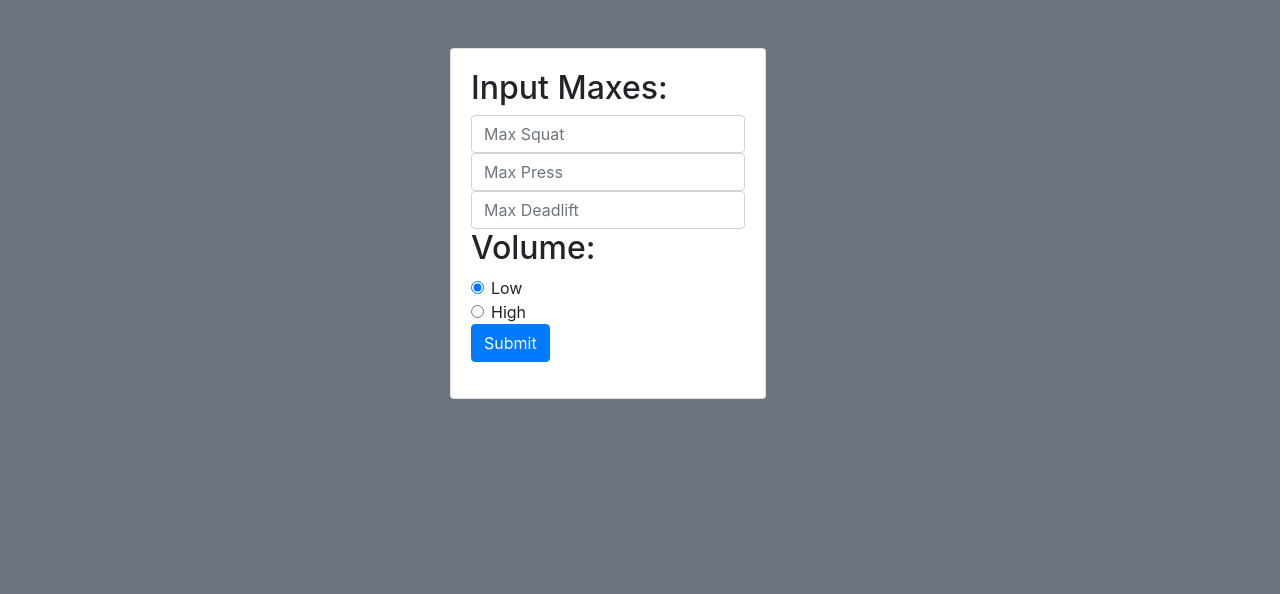
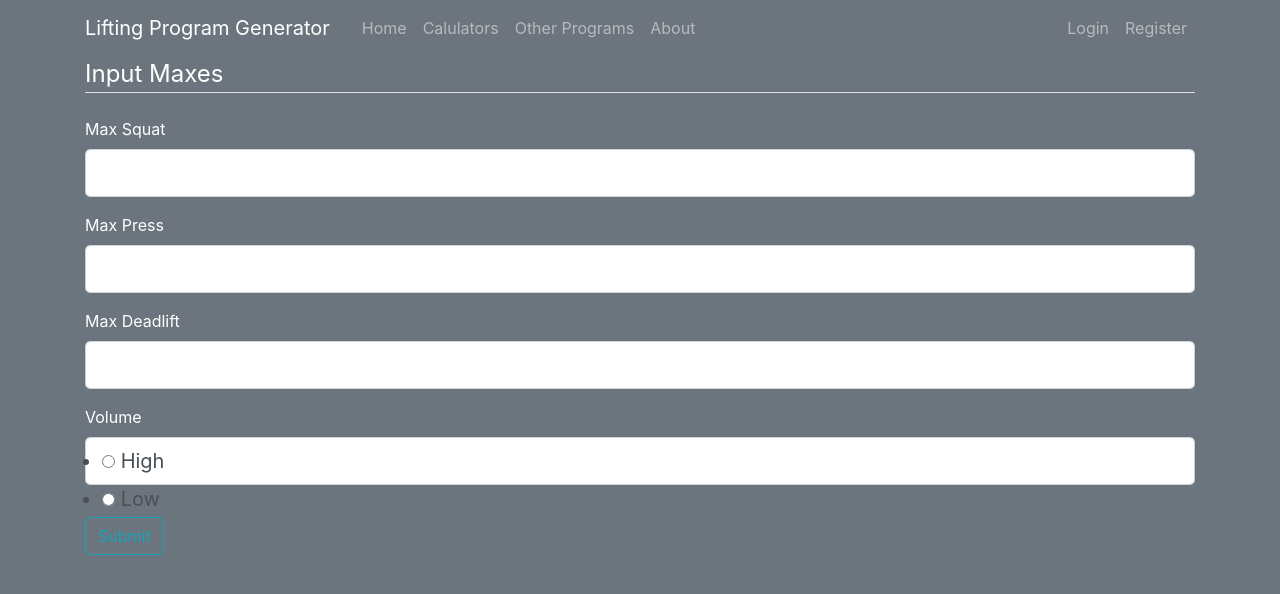
Before and after one commit to mcred89/python-power-site, a Flask app: page / in a window 1280 px wide. Shown: the top 594 px of the page. Run offline with Flask 2, Linux system fonts and the light colour scheme; parts of the project's set-up code (start-up, migrations or seed data) failed here and were passed over; some libraries are stand-ins or nearby versions.

Commit message:
Resetting to basic site

```diff
--- /dev/null
+++ b/forms.py
@@ -0,0 +1,36 @@
+from flask_wtf import FlaskForm
+from wtforms import StringField, PasswordField, SubmitField, BooleanField, IntegerField, RadioField
+from wtforms.validators import DataRequired, Length, Email, EqualTo
+
+
+class RegistrationForm(FlaskForm):
+    username = StringField('Username',
+                           validators=[DataRequired(), Length(min=2, max=20)])
+    email = StringField('Email',
+                        validators=[DataRequired(), Email()])
+    password = PasswordField('Password', validators=[DataRequired()])
+    confirm_password = PasswordField('Confirm Password',
+                                     validators=[DataRequired(), EqualTo('password')])
+    submit = SubmitField('Sign Up')
+
+
+class LoginForm(FlaskForm):
+    email = StringField('Email',
+                        validators=[DataRequired(), Email()])
+    password = PasswordField('Password',
+                             validators=[DataRequired()])
+    remember = BooleanField('Remember Me')
+    submit = SubmitField('Login')
+
+class MaxesForm(FlaskForm):
+    msq = IntegerField('Max Squat',
+                        validators=[DataRequired(), Length(min=2, max=4)])
+    mbe = IntegerField('Max Press',
+                        validators=[DataRequired(), Length(min=2, max=4)])
+    mdl = IntegerField('Max Deadlift',
+                        validators=[DataRequired(), Length(min=2, max=4)])
+    mainliftchoice = RadioField('Volume',
+                                choices=[('high', 'High'),('low', 'Low')],
+                                validators=[DataRequired()]
+                                )
+    submit = SubmitField('Submit')
--- a/index.py
+++ b/index.py
@@ -1,25 +1,77 @@
-from flask import Flask, render_template, request
+import os
+
+from flask import Flask, render_template, request, url_for, flash, redirect, session
+from flask_wtf.csrf import CSRFProtect
+from forms import RegistrationForm, LoginForm, MaxesForm
+from utils import get_secret_key
+
+
 
 app = Flask(__name__)
 
+secret_name = os.getenv('ENV_SECRET_NAME')
+secret_key = os.getenv('ENV_SECRET_KEY')
+region = os.getenv('ENV_REGION')
+
+app.config['SECRET_KEY'] = get_secret_key(secret_name, secret_key, region)
+app.secret_key = get_secret_key(secret_name, secret_key, region)
+
+print(get_secret_key(secret_name, secret_key, region))
+
+app.config['SESSION_TYPE'] = 'filesystem'
 
 @app.route("/", methods=['GET', 'POST'])
-def pagecreate():
-  return render_template('index.html')
+def home():
+  form = MaxesForm()
+  return render_template('maxinput.html', form=form)
 
 
 @app.route("/workout", methods=['GET', 'POST'])
 def workoutcreate():
+  form = MaxesForm(request.form)
   try:
-    msq = float(request.form['msq'])
-    mbe = float(request.form['mbe'])
-    mdl = float(request.form['mdl'])
+    msq = float(form.msq.data)
+    mbe = float(form.mbe.data)
+    mdl = float(form.mdl.data)
+    mainliftchoice = form.mainliftchoice.data
+    if mainliftchoice == 'None':
+      mainliftchoice = "high"
   except:
     return render_template('error.html')
-  mainliftchoice = str(request.form['mainliftchoice'])
   from workout import workoutscript
   outputs = workoutscript(msq, mbe, mdl, mainliftchoice)
-  return render_template('output.html', outputs=outputs)
+  return render_template('output.html', outputs=outputs, form=form)
+
+@app.route("/calculators")
+def calculators():
+  return render_template('calculators.html')
+
+@app.route("/otherprograms")
+def otherprograms():
+  return render_template('otherprograms.html')
+
+@app.route("/about")
+def about():
+  return render_template('about.html')
+
+@app.route("/login", methods=['GET', 'POST'])
+def login():
+  form = LoginForm()
+  if form.validate_on_submit():
+    if form.email.data == 'test@test.com' and form.password.data == 'password':
+      flash('You have been logged in!', 'success')
+      return redirect(url_for('home'))
+    else:
+      flash('Login Failed', 'danger')
+  return render_template('login.html', form=form)
+
+@app.route("/register", methods=['GET', 'POST'])
+def register():
+  form = RegistrationForm()
+  if form.validate_on_submit():
+    flash(f'Account created for {form.username.data}', 'success')
+    return redirect(url_for('home'))
+  return render_template('register.html', form=form)
 
 
 if __name__ == "__main__":
--- /dev/null
+++ b/templates/about.html
@@ -0,0 +1,6 @@
+{% extends "layout.html" %}
+{% block content %}
+
+<h1>Coming Soon</h1>
+
+{% endblock %}
--- /dev/null
+++ b/templates/calculators.html
@@ -0,0 +1,6 @@
+{% extends "layout.html" %}
+{% block content %}
+
+<h1>Coming Soon</h1>
+
+{% endblock %}
--- a/templates/index.html
+++ /dev/null
@@ -1,34 +0,0 @@
-
-{% extends "layout.html" %}
-{% block content %}
-<div class="row">
-  <div class="col-4"></div>
-  <div class="card mt-5">
-    <div class="card-body">
-      <form action="/workout" method="post">
-        <div class="form-group">
-
-            <h2>Input Maxes:</h2>
-            <input type="number" class="form-control" name="msq" placeholder="Max Squat">
-            <input type="number" class="form-control" name="mbe" placeholder="Max Press">
-            <input type="number" class="form-control" name="mdl" placeholder="Max Deadlift">
-
-            <h2>Volume:</h2>
-            <div class="form-check">
-                <input type="radio" class="form-check-input" name="mainliftchoice" value="low" checked>Low</input>
-            </div>
-            <div class="form-check">
-                <input type="radio" class="form-check-input" name="mainliftchoice" value="high">High</input>
-            </div>
-
-          <div>
-            <button type="submit" value="Submit" class="button btn btn-primary">Submit</button>
-          </div>
-
-        </div>
-      </form>
-    </div>
-  </div>
-  <div class="col-4"></div>
-</div>
-{% endblock %}
--- a/templates/layout.html
+++ b/templates/layout.html
@@ -8,8 +8,42 @@
   </head>
 
   <body class="bg-secondary">
+    <header class="site-header">
+      <nav class="navbar navbar-expand-md navbar-dark">
+        <div class="container">
+          <a class="navbar-brand mr-4" href="/">Lifting Program Generator</a>
+          <button class="navbar-toggler" type="button" data-toggle="collapse" data-target="#navbarToggle" aria-controls="navbarToggle" aria-expanded="false" aria-label="Toggle navigation">
+            <span class="navbar-toggler-icon"></span>
+          </button>
+          <div class="collapse navbar-collapse" id="navbarToggle">
+            <div class="navbar-nav mr-auto">
+              <a class="nav-item nav-link" href="{{ url_for('home') }}">Home</a>
+              <a class="nav-item nav-link" href="{{ url_for('calculators') }}">Calulators</a>
+              <a class="nav-item nav-link" href="{{ url_for('otherprograms') }}">Other Programs</a>
+              <a class="nav-item nav-link" href="{{ url_for('about') }}">About</a>
+            </div>
+            <div class="navbar-nav">
+              <a class="nav-item nav-link" href="{{ url_for('login') }}">Login</a>
+              <a class="nav-item nav-link" href="{{ url_for('register') }}">Register</a>
+            </div>
+          </div>
+        </div>
+      </nav>
+    </header>
     <div class="container">
-        {% block content %}{% endblock %}
+        {% with messages = get_flashed_messages(with_categories=true) %}
+        {% if messages %}
+          {% for category, message in messages %}
+            <div class="alert alert-{{ category }}">
+              {{ message }}
+            </div>
+          {% endfor %}
+        {% endif %}
+      {% endwith %}
+      <div class="text-white">
+          {% block content %}{% endblock %}
+      </div>
+
     </div>
   </body>
   <footer>
--- /dev/null
+++ b/templates/maxinput.html
@@ -0,0 +1,66 @@
+
+{% extends "layout.html" %}
+{% block content %}
+
+<form method="POST" action="{{ url_for('workoutcreate') }}" role="form">
+    {{ form.hidden_tag() }}
+    <fieldset class="form-group">
+        <legend class="border-bottom mb-4">Input Maxes</legend>
+        <div class="form-group">
+            {{ form.msq.label(class="form-control-label") }}
+            {% if form.msq.errors %}
+                {{ form.msq(class="form-control form-control-lg is-invalid") }}
+                <div class="invalid-feedback">
+                    {% for error in form.msq.errors %}
+                        <span>{{ error }}</span>
+                    {% endfor %}
+                </div>
+            {% else %}
+                {{ form.msq(class="form-control form-control-lg") }}
+            {% endif %}
+        </div>
+        <div class="form-group">
+            {{ form.mbe.label(class="form-control-label") }}
+            {% if form.mbe.errors %}
+                {{ form.mbe(class="form-control form-control-lg is-invalid") }}
+                <div class="invalid-feedback">
+                    {% for error in form.mbe.errors %}
+                        <span>{{ error }}</span>
+                    {% endfor %}
+                </div>
+            {% else %}
+                {{ form.mbe(class="form-control form-control-lg") }}
+            {% endif %}
+        </div>
+        <div class="form-group">
+            {{ form.mdl.label(class="form-control-label") }}
+            {% if form.mdl.errors %}
+                {{ form.mdl(class="form-control form-control-lg is-invalid") }}
+                <div class="invalid-feedback">
+                    {% for error in form.mdl.errors %}
+                        <span>{{ error }}</span>
+                    {% endfor %}
+                </div>
+            {% else %}
+                {{ form.mdl(class="form-control form-control-lg") }}
+            {% endif %}
+        </div>
+        <div class="form-group">
+            {{ form.mainliftchoice.label(class="form-control-label") }}
+            {% if form.mainliftchoice.errors %}
+                {{ form.mainliftchoice(class="form-control form-control-lg is-invalid") }}
+                <div class="invalid-feedback">
+                    {% for error in form.mainliftchoice.errors %}
+                        <span>{{ error }}</span>
+                    {% endfor %}
+                </div>
+            {% else %}
+                {{ form.mainliftchoice(class="form-control form-control-lg") }}
+            {% endif %}
+        </div>
+    </fieldset>
+    <div class="form-group">
+        {{ form.submit(class="btn btn-outline-info") }}
+    </div>
+</form>
+{% endblock %}
--- /dev/null
+++ b/templates/otherprograms.html
@@ -0,0 +1,6 @@
+{% extends "layout.html" %}
+{% block content %}
+
+<h1>Coming Soon</h1>
+
+{% endblock %}
--- a/templates/output.html
+++ b/templates/output.html
@@ -1,6 +1,6 @@
 {% extends "layout.html" %}
 {% block content %}
-<div class="text-white">
+<div>
     <h1>Your Workout Program</h1>
     <hr>
       <h3>Week 1</h3>
```
Also changed, not shown: templates/login.html (added, +50 -0 lines), templates/register.html (added, +72 -0 lines), utils.py (added, +28 -0 lines), zappa_settings.json (+34 -3 lines), README.md, 3 other files.
